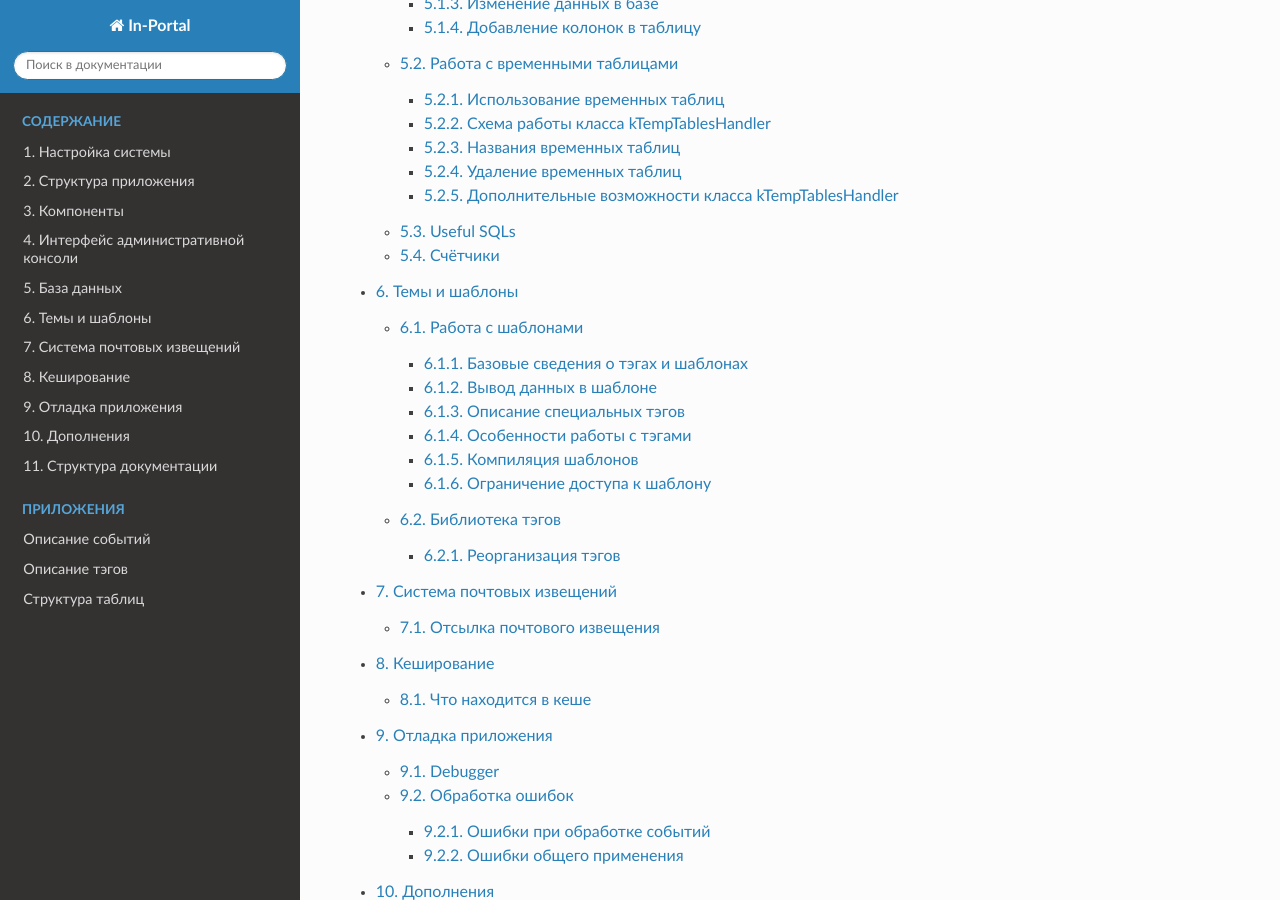
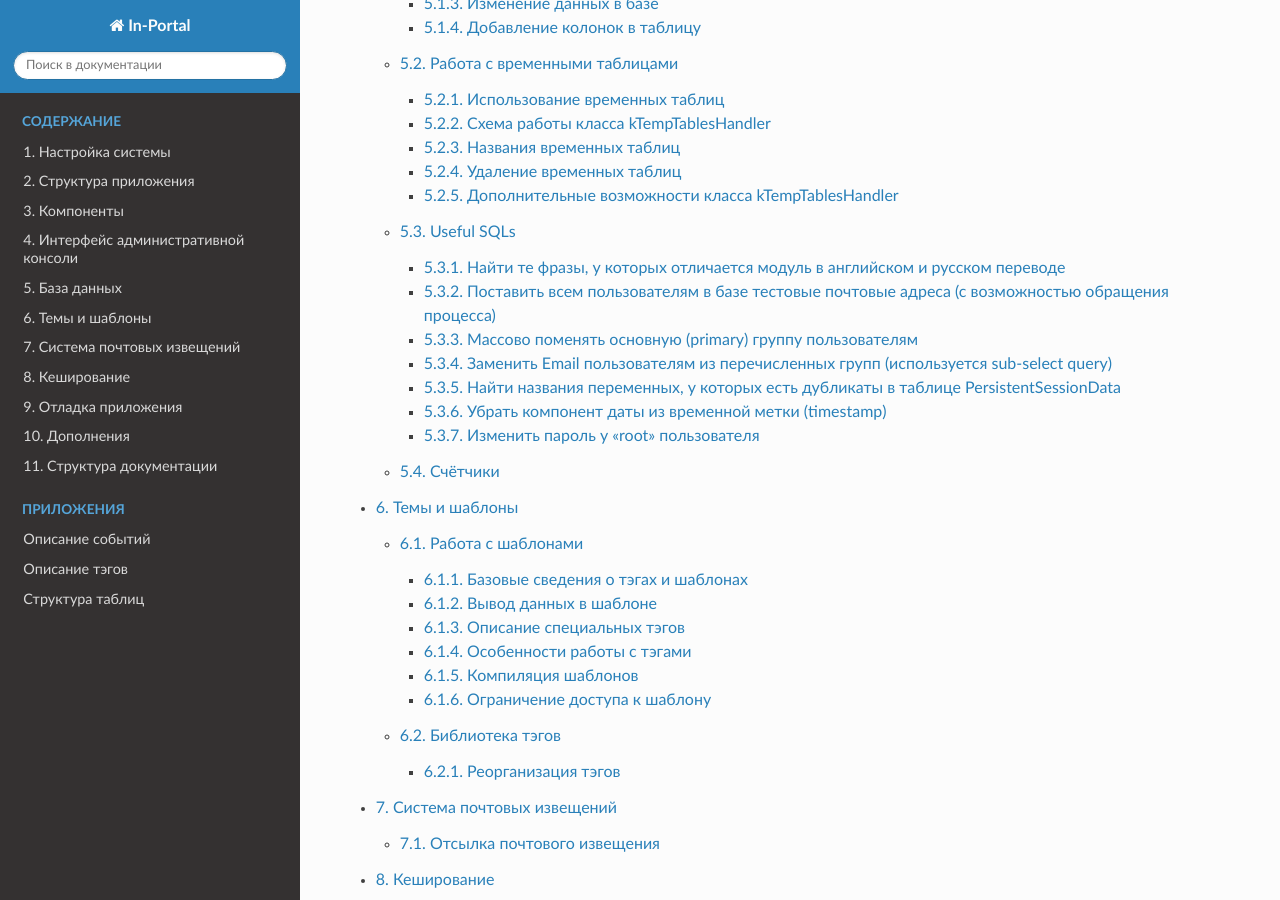
Before and after one commit to in-portal/guide-ru, a Sphinx documentation site: the page built from docs/index.rst, in a window 1280 px wide and 900 px high, scrolled down 3200 px. Built offline with Sphinx 7.4.7 and the Read the Docs theme 3.1.0, drawn with Linux system fonts in a browser that asks for light colours.

Commit message:
Integrated "/database/useful_sqls.rst"

```diff
--- a/docs/database/useful_sqls.rst
+++ b/docs/database/useful_sqls.rst
@@ -2,6 +2,93 @@
 ***********
 `Data Source`_
 
-...
+Найти те фразы, у которых отличается модуль в английском и русском переводе
+===========================================================================
+
+.. code:: sql
+
+   SELECT eng_phrase.Phrase, eng_phrase.Translation, eng_phrase.Module, rus_phrase.Translation, rus_phrase.Module
+   FROM int_Phrase eng_phrase
+   LEFT JOIN int_Phrase rus_phrase ON eng_phrase.Phrase = rus_phrase.Phrase AND rus_phrase.LanguageId = 2
+   WHERE (eng_phrase.LanguageId = 1) AND (eng_phrase.Module <> rus_phrase.Module)
+
+Поставить всем пользователям в базе тестовые почтовые адреса (с возможностью обращения процесса)
+================================================================================================
+
+.. code:: sql
+
+   UPDATE int_PortalUser
+   SET Email = CONCAT(REPLACE(Email, '@', '_at_'), '@alex.in-portal.net')
+   WHERE Email <> ''
+
+Массово поменять основную (primary) группу пользователям
+========================================================
+
+.. code:: sql
+
+   UPDATE `int_UserGroup`
+   SET GroupId = 20
+   WHERE (GroupId = 13) AND (PrimaryGroup = 1) AND (PortalUserId BETWEEN 1600 AND 2100)
+
+Заменить Email пользователям из перечисленных групп (используется sub-select query)
+===================================================================================
+
+.. code:: sql
+
+   UPDATE int_PortalUser
+   SET Email = REPLACE(Email, '@alex.in-portal.net', '@osaka.intechnic.com')
+   WHERE PortalUserId IN (
+       SELECT PortalUserId
+       FROM int_UserGroup
+       WHERE PrimaryGroup = 1 AND (GroupId IN (19,20))
+   )
+
+Найти названия переменных, у которых есть дубликаты в таблице PersistentSessionData
+===================================================================================
+
+.. code:: sql
+
+   SELECT PortalUserId, VariableName, COUNT(*)
+   FROM `int_PersistantSessionData`
+   GROUP BY PortalUserId, VariableName
+   HAVING COUNT(*) > 1
+   ORDER BY `PortalUserId` ASC , `VariableName` ASC
+
+Убрать компонент даты из временной метки (timestamp)
+====================================================
+
+.. code:: sql
+
+   UPDATE int_Flights
+   SET DepartureTime = UNIX_TIMESTAMP(
+           CONCAT(
+               MAKEDATE(
+                   1970,
+                   1
+               ),
+               ' ',
+               MAKETIME(
+                   DATE_FORMAT(FROM_UNIXTIME(DepartureTime), '%H'),
+                   DATE_FORMAT(FROM_UNIXTIME(DepartureTime), '%i'),
+                   DATE_FORMAT(FROM_UNIXTIME(DepartureTime), '%s')
+               )
+           )
+       )
+   WHERE DepartureTime > 75599;
+
+Изменить пароль у "root" пользователя
+=====================================
+
+.. code:: sql
+
+   UPDATE `int_ConfigurationValues`
+   SET VariableValue = MD5( CONCAT(MD5('root'), 'b38') )
+   WHERE VariableName = 'RootPass';
+
+   TRUNCATE TABLE int_Cache;
+
+.. note::
+
+   Во всех SQL запросах (в данной статье) ``int_`` это :ref:`const_TABLE_PREFIX`.
 
 .. _Data Source: http://guide.in-portal.org/rus/index.php/K4:Useful_SQLs
```
